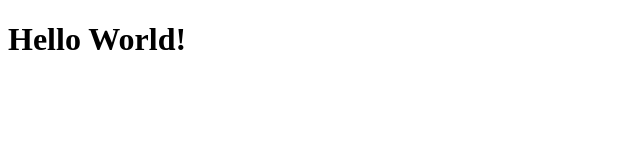
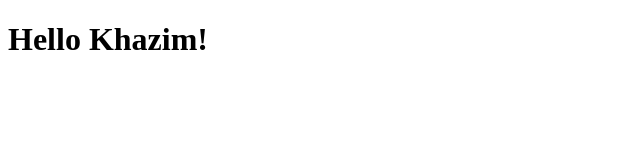
Before and after one commit to yovixtar/learn-git-1-remote, a plain HTML site: page index.html in a window 1280 px wide. Shown: the full height of the page, 0-640 px from the left. Drawn offline with Linux system fonts and the light colour scheme.

Commit message:
Modif index.html

```diff
--- a/index.html
+++ b/index.html
@@ -7,6 +7,6 @@
     <title>Test Doc</title>
 </head>
 <body>
-    <h1>Hello World!</h1>
+    <h1>Hello Khazim!</h1>
 </body>
 </html>
```
